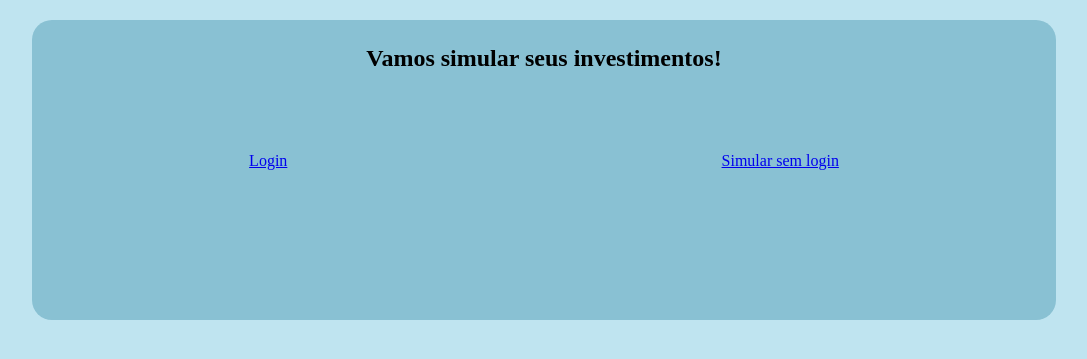
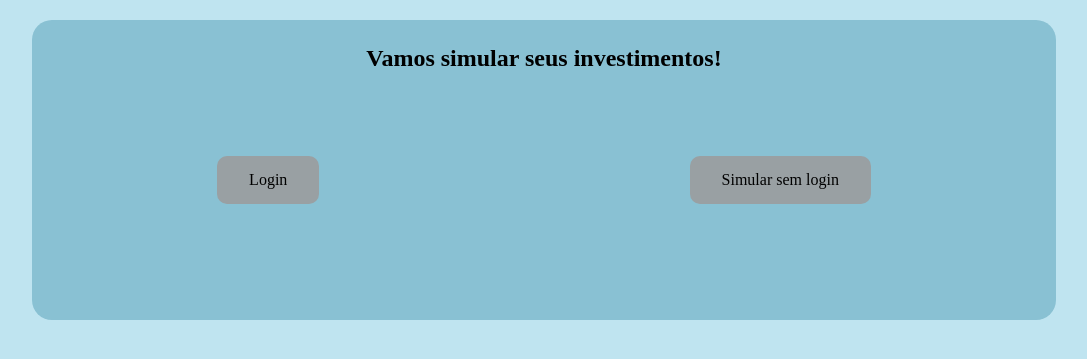
Before and after one commit to viniciusgushiken/ppads, a Flask app: page / in a window 1280 px wide. Shown: the part 80-439 px from the top of the page, without its empty margins (96-1183 px from the left). Run offline with Flask 3, Linux system fonts and the light colour scheme.

Commit message:
adicionando css nos botoes do index.html e comentarios sobre o codigo

```diff
--- a/static/css/main.css
+++ b/static/css/main.css
@@ -21,6 +21,21 @@ html, body {
       height: 300px;
       border-radius: 20px;
       margin: auto;
+  }
+
+  .button {
+    background-color: #99A0A3;
+    border: none;
+    color: black;
+    padding: 15px 32px;
+    text-align: center;
+    text-decoration: none;
+    display: inline-block;
+    font-size: 16px;
+    margin: 4px 2px;
+    cursor: pointer;
+    border-radius: 10px;
+
   }
 
   h2 {
--- a/templates/index.html
+++ b/templates/index.html
@@ -23,9 +23,9 @@
 			<!-- <button>Login</button> !-->
 			<!--<button>Cadastro</button> !-->
 			<div>
-   			 <a href="{{ url_for('login') }}">Login</a>
+   			 <a href="{{ url_for('login') }}" class="button">Login</a>
 			</div>
-			<a href="{{ url_for('simulador') }}">Simular sem login</a>
+			<a href="{{ url_for('simulador') }}" class="button">Simular sem login</a>
 		</div>
 	</div>
 
```
Also changed, not shown: app.py (+5 -4 lines).
